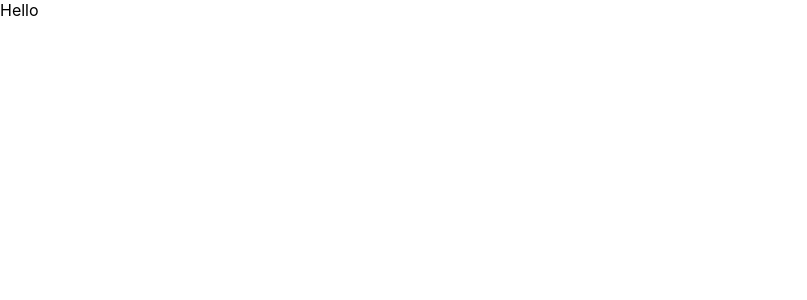
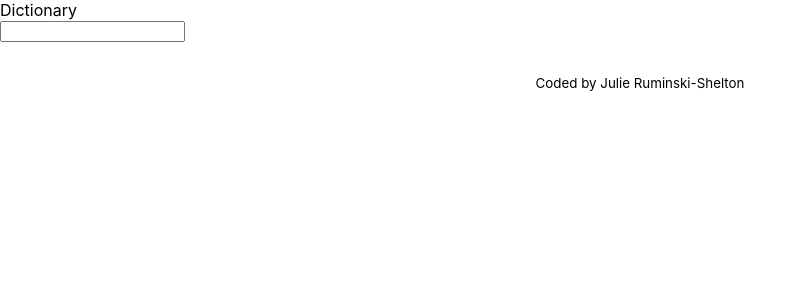
Before and after one commit to Rumshel/react-dictionary, a React (Create React App) app: page / in a window 1280 px wide. Shown: the top 300 px of the page, without its empty margins (0-807 px from the left). Built offline with nearby package versions, Linux system fonts and the light colour scheme; the HTML template or start-up script is replaced by a standard one.

Commit message:
added search engine

```diff
--- a/src/App.js
+++ b/src/App.js
@@ -1,9 +1,18 @@
 import "./App.css";
+import Dictionary from "./Dictionary";
 
 function App() {
   return (
     <div className="App">
-      <header className="App-header">Hello</header>
+      <div className="container">
+        <header className="App-header text-center">Dictionary</header>
+        <main>
+          <Dictionary />
+        </main>
+        <footer className="App-footer">
+          <small>Coded by Julie Ruminski-Shelton</small>
+        </footer>
+      </div>
     </div>
   );
 }
--- /dev/null
+++ b/src/Dictionary.css
@@ -0,0 +1,7 @@
+.Dictionary {
+}
+
+.App-footer {
+  text-align: center;
+  margin: 30px 0;
+}
--- /dev/null
+++ b/src/Dictionary.js
@@ -0,0 +1,23 @@
+import React, { useState } from "react";
+import "./Dictionary.css";
+
+export default function Dictionary() {
+  let [keyword, setKeyword] = useState("");
+
+  function search(event) {
+    event.preventDefault();
+    alert("Searching");
+  }
+
+  function handleKeywordChange(event) {
+    setKeyword(event.target.value);
+    alert(`Searching for ${keyword} definition`);
+  }
+  return (
+    <div className="Dictionary">
+      <form onSubmit={search}>
+        <input type="search" onChange={handleKeywordChange} />
+      </form>
+    </div>
+  );
+}
```
